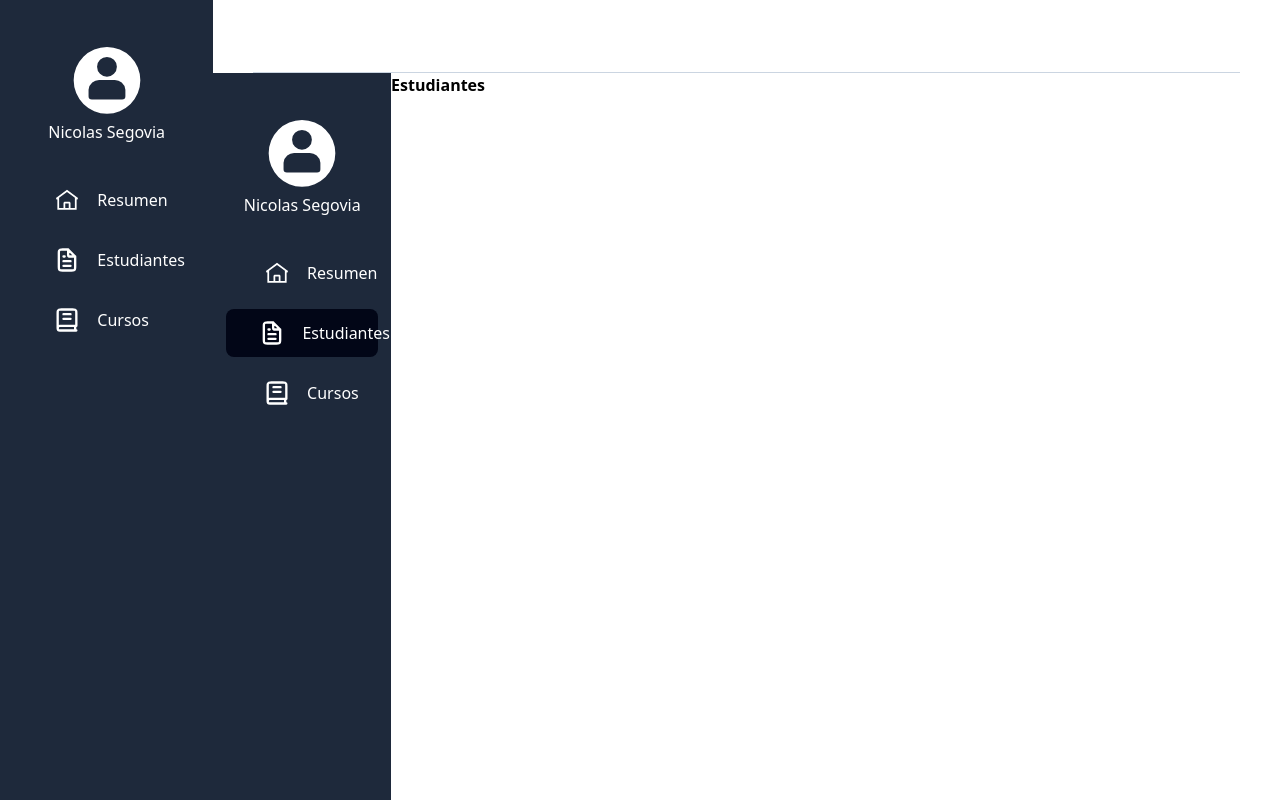
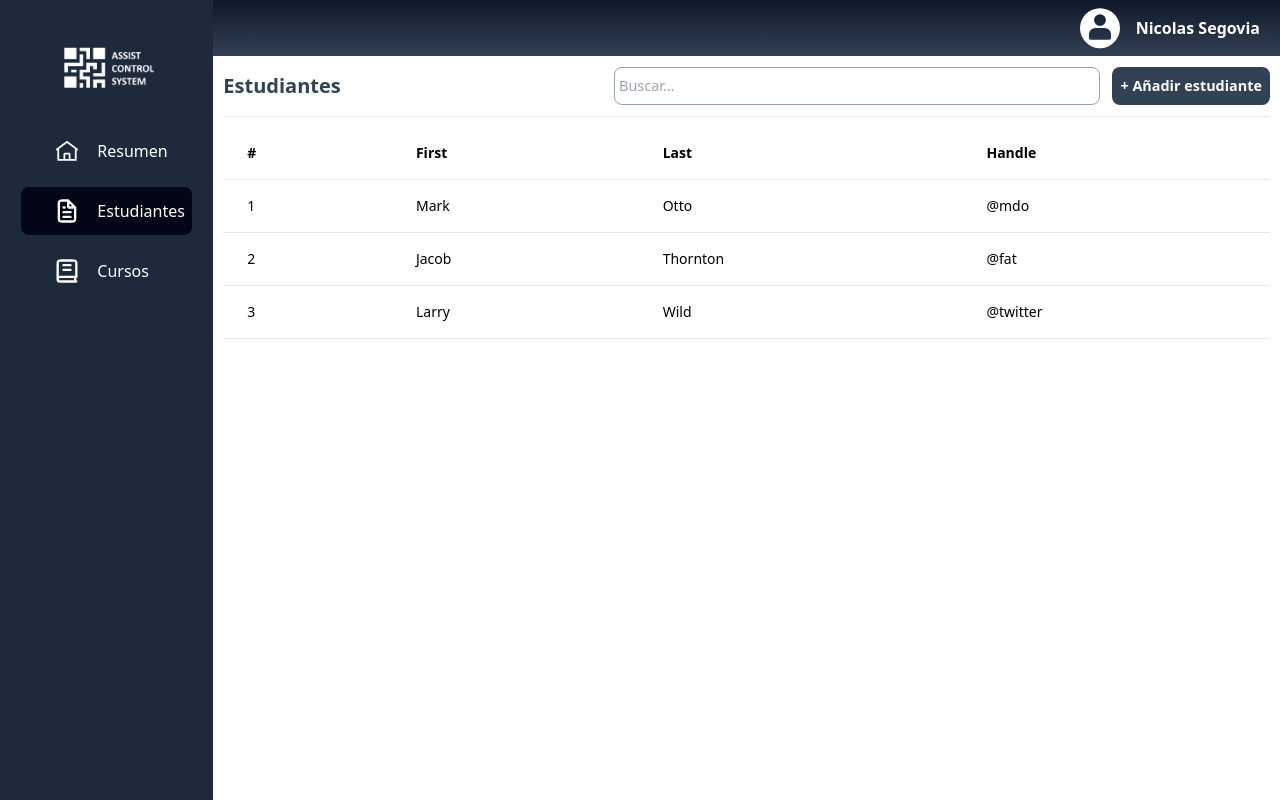
Before and after one commit to javierdillon21/Assits-Control-System, a Next.js app: page /estudiantes in a window 1280 px wide. Built offline with nearby package versions, Linux system fonts and the light colour scheme; no server answers; what aws-amplify would draw is missing.

Commit message:
esccion esctudiantes

```diff
--- a/src/app/components/card.tsx
+++ /dev/null
@@ -1,28 +0,0 @@
-import user_round_icon from "../../../assets/svg/user_round.svg";
-import { useState } from "react";
-import { FontAwesomeIcon } from "@fortawesome/react-fontawesome";
-import Image from "next/image";
-
-
-export default function Card(props:{
-    title: string
-    value: number
-    icon: string
-}) {
-
-    const [estudiantes, setEstudiantes]= useState(0)
-
-  return (
-    <div className='flex flex-col h-52 w-52 items-center justify-center gap-4 border rounded-lg border-slate-200 bg-gray-100 '>
-    <Image
-      src={props.icon}
-      width={60}
-      height={60}
-      alt="assist-control-system"
-      objectFit='scale-down'
-    />
-    <p className='text-slate-800'>{props.title}</p>
-    <p className='text-3xl font-bold'>{props.value}</p>
-    </div>
-  );
-}
--- a/src/app/components/layout.tsx
+++ b/src/app/components/layout.tsx
@@ -2,15 +2,16 @@ import { Amplify, API, graphqlOperation } from 'aws-amplify';
 import awsconfig from '../../aws-exports';
 import Menu from './menu';
 import Topbar from './topbar';
+import { useRouter } from 'next/router';
 Amplify.configure(awsconfig);
 
-
 export default function Layout(props: { children: React.ReactElement }) {
+  const isLoginPage = useRouter().pathname == "/";
   return (
       <div id="layout" className="flex h-screen w-screen">
-        <Menu />
+        {!isLoginPage? <Menu /> : <></>}
         <div id="content" className="flex flex-1 flex-col w-full h-full">
-            <Topbar/>
+            {!isLoginPage? <Topbar/> : <></>}
             {props.children}
         </div>
       </div>
--- a/src/app/components/menu.tsx
+++ b/src/app/components/menu.tsx
@@ -2,17 +2,18 @@ import user_round_icon from "../../../assets/svg/user_round.svg";
 import home_icon from '../../../assets/svg/home.svg';
 import file_icon from '../../../assets/svg/file.svg';
 import book_icon from '../../../assets/svg/book.svg';
+import acs_logo_white from '../../../assets/img/ACS_logo_white.png';
 import { useState } from "react";
 import Image from "next/image";
-import { useRouter } from 'next/navigation';
+import { useRouter } from 'next/router';
 
 export default function Menu(props: any) {
   const [show, showMenu] = useState(false);
   const userName = "Nicolas Segovia";
   const sections = [
-    {id: 0, title: "Resumen", icon: home_icon.src, route: "/resumen"},
-    {id: 1, title: "Estudiantes", icon: file_icon.src, route: "/estudiantes"},
-    {id: 2, title: "Cursos", icon: book_icon.src, route: "/cursos"},
+    {title: "Resumen", icon: home_icon.src, route: "/resumen"},
+    {title: "Estudiantes", icon: file_icon.src, route: "/estudiantes"},
+    {title: "Cursos", icon: book_icon.src, route: "/cursos"},
   ];
 
   const router = useRouter();
@@ -24,21 +25,18 @@ export default function Menu(props: any) {
     <section id='menu' className="flex flex-col shrink-0 w-1/6 h-full bg-slate-800 text-white gap-8 py-10">
         <div className="flex flex-col justify-center items-center ">
         <Image
-          src={user_round_icon.src}
-          width={80}
-          height={80}
+          src={acs_logo_white.src}
+          width={110}
+          height={110}
           alt="assist-control-system"
           objectFit='scale-down'
         />
-          <p>
-          {userName}
-          </p>
         </div>
         <div className="flex flex-col gap-3 justify-center items-center">
           {
-            sections.map(({id, title, icon, route}) => (
-              <div key={id} className="flex h-12 justify-center items-center w-4/5">
-                <div onClick={() => goTo(route)} className={`flex h-full grow gap-4 items-center text-base ${props.thisPage == id? "bg-slate-950": "bg-transparent"} py-1 px-4 rounded-lg hover:bg-slate-950 font-normal`}>
+            sections.map(({title, icon, route}) => (
+              <div key={route} className="flex h-12 justify-center items-center w-4/5">
+                <div onClick={() => goTo(route)} className={`flex h-full grow gap-4 items-center text-base ${router.pathname == route? "bg-slate-950": "bg-transparent"} py-1 px-4 rounded-lg hover:bg-slate-950 font-normal`}>
                   <img className=" flex-none" />
                   <Image
                     src={icon}
--- a/src/app/components/topbar.tsx
+++ b/src/app/components/topbar.tsx
@@ -1,21 +1,20 @@
 import user_round_icon from "../../../assets/svg/user_round.svg";
 import { useState } from "react";
 import { useRouter } from 'next/navigation';
-import { FontAwesomeIcon } from "@fortawesome/react-fontawesome";
 
 
 export default function Topbar(props: any) {
   const [show, showTopbar] = useState(false);
-  const userName = "Nicolas Segovia";
+  const firstName = props.firstName? props.firstName : "Nicolas";
+  const lastName = props.lastName? props.lastName : "Segovia";
 
   return (
-      <div className="flex border-b  border-slate-300 mx-10 h-20 justify-end text-black">
+      <div className="flex bg-gradient-to-b from-slate-900 to-slate-700 justify-end py-1 px-2 gap-x-3">
         <img className="h-12" src={user_round_icon.src}/>
-        <FontAwesomeIcon
-              icon="users"
-              size="lg"
-              className="text-current scale-110"
-            />
+        <div className="flex items-center">
+          <div className="text-white font-bold">{firstName} {lastName}</div>
+        </div>
+      <div/>
       </div>
   );
 }
--- a/src/pages/cursos.tsx
+++ b/src/pages/cursos.tsx
@@ -1,10 +1,8 @@
 import '@/app/globals.css'
-import Sidebar from "@/app/components/sidebar";
 
 export default function Resumen() {
   return (
     <main className="h-screen sm:pt-12 pt-12 bg-slate-900">
-      <Sidebar thisPage={2}></Sidebar>
       <div className="bg-white h-full flex justify-center">
         <h1 className="text-black font-bold">Cursos</h1>
       </div>
--- a/src/pages/estudiantes.tsx
+++ b/src/pages/estudiantes.tsx
@@ -1,14 +1,53 @@
 import '@/app/globals.css'
-import Sidebar from "@/app/components/sidebar";
-import Menu from '@/app/components/menu';
 
 export default function Resumen() {
   return (
-    <main className="flex h-full w-full">
-      <Menu thisPage={1}/>
-      <div className="bg-white h-full flex justify-center">
-        <h1 className="text-black font-bold">Estudiantes</h1>
+    <div className="flex flex-col flex-1 h-full w-full p-2.5 gap-y-2.5">
+      <div className="flex flex-row h-10 items-center">
+        <div className="flex flex-grow font-bold text-slate-700 text-xl">Estudiantes</div>
+        <section id="busqueda-estudiantes" className="flex flex-grow justify-end gap-x-3">
+          <input className="flex flex-grow pl-1 text-slate-500 border focus:border-slate-700 focus:outline-none border-slate-400 rounded-lg text-[0.9rem]"
+              placeholder="Buscar..."/>
+          <button type="button" className="flex-flex-grow text-[0.9rem] bg-slate-700 rounded-lg hover:bg-slate-700 font-bold text-white p-2">
+          + Añadir estudiante
+          </button>
+        </section>
       </div>
-    </main>
+    <hr/>
+
+    <section className="flex flex-col flex-1 w-full">
+        <table className=" text-left text-sm font-light">
+          <thead className="border-b font-medium dark:border-neutral-500">
+            <tr>
+              <th scope="col" className="px-6 py-4">#</th>
+              <th scope="col" className="px-6 py-4">First</th>
+              <th scope="col" className="px-6 py-4">Last</th>
+              <th scope="col" className="px-6 py-4">Handle</th>
+            </tr>
+          </thead>
+          <tbody>
+            <tr className="border-b dark:border-neutral-500">
+              <td className="whitespace-nowrap px-6 py-4 font-medium">1</td>
+              <td className="whitespace-nowrap px-6 py-4">Mark</td>
+              <td className="whitespace-nowrap px-6 py-4">Otto</td>
+              <td className="whitespace-nowrap px-6 py-4">@mdo</td>
+            </tr>
+            <tr className="border-b dark:border-neutral-500">
+              <td className="whitespace-nowrap px-6 py-4 font-medium">2</td>
+              <td className="whitespace-nowrap px-6 py-4">Jacob</td>
+              <td className="whitespace-nowrap px-6 py-4">Thornton</td>
+              <td className="whitespace-nowrap px-6 py-4">@fat</td>
+            </tr>
+            <tr className="border-b dark:border-neutral-500">
+              <td className="whitespace-nowrap px-6 py-4 font-medium">3</td>
+              <td className="whitespace-nowrap px-6 py-4">Larry</td>
+              <td className="whitespace-nowrap px-6 py-4">Wild</td>
+              <td className="whitespace-nowrap px-6 py-4">@twitter</td>
+            </tr>
+          </tbody>
+        </table>
+      </section>
+
+    </div>
   )
 }
--- a/src/pages/resumen.tsx
+++ b/src/pages/resumen.tsx
@@ -1,24 +1,41 @@
 import Image from 'next/image';
 import { useState } from 'react';
-import Card from '@/app/components/card';
+import Card from '@/app/components/resumencard';
 import user_round_icon from "../../assets/svg/user_round.svg";
 
 
 
-export default function Resumen() {
-  const firstName = "Nicolás";
-  const lastName = "Segovia";
+export default function Resumen(props: any) {
+  //const firstName = "Nicolás";
+  const [firstName, setFirstName] = useState("Nicolas");
+  const [lastName, setLastName] = useState("Segovia")
   const [estudiantes, setEstudiantes]= useState(0)
 
   return (
     <div className="flex flex-col flex-1 h-full w-full">
-      <div className="bg-white h-full p-2.5">
-        <div className="flex text-xl justify-start font-bold text-indigo-900">Bienvenido {firstName}!</div>
-
-        <section id='cards' className='flex w-full gap-6'>
-        <Card title='Estudiantes' value={estudiantes} icon={user_round_icon.src}></Card>
-        <Card title='Cursos' value={estudiantes} icon={user_round_icon.src}></Card>
-        <Card title='Avance del periodo' value={estudiantes} icon={user_round_icon.src}></Card>
+      <div className="bg-white h-full p-2.5 space-y-3">
+        <div className="flex flex-grow">
+          <div className="w-3/4 font-bold text-slate-700 text-xl">
+            ¡Bienvenido, {firstName}!
+          </div>
+        </div>
+        <div className="flex flex-grow">
+          <div className="w-3/4 text-slate-700">
+            Optimiza tu gestión de asistencia y mejora la administración del seguimiento académico.
+            ¡Comienza a explorar ahora!
+          </div>
+        </div>
+        <div className="flex flex-grow">
+          <div className="w-3/4 font-bold text-slate-700 text-lg">
+            Resumen
+          </div>
+        </div>
+        <section className="flex flex-grow">
+          <div className="w-3/4 flex flex-row gap-3">
+            <Card title='Estudiantes' value={estudiantes} icon={user_round_icon.src}></Card>
+            <Card title='Cursos' value={estudiantes} icon={user_round_icon.src}></Card>
+            <Card title='Avance del periodo' value={estudiantes} icon={user_round_icon.src}></Card>
+          </div>
         </section>
       </div>
     </div>
```
